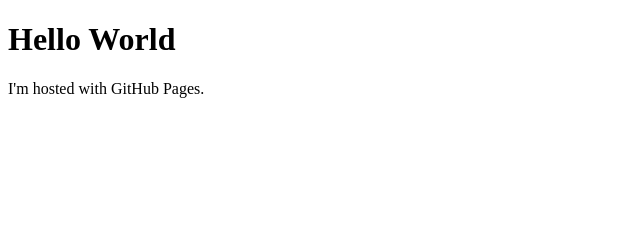
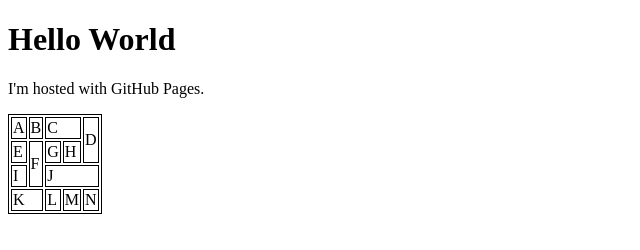
Before and after one commit to Bananacap/bananacap.github.io, a plain HTML site: page index.html in a window 1280 px wide. Shown: the whole page, without its empty margins (0-640 px from the left). Drawn offline with Linux system fonts and the light colour scheme.

Commit message:
Adding a table

```diff
--- a/index.html
+++ b/index.html
@@ -1,7 +1,43 @@
 <!DOCTYPE html>
 <html>
+<style>
+    table,
+    th,
+    td {
+        border: 1px solid black;
+    }
+</style>
+
 <body>
-<h1>Hello World</h1>
-<p>I'm hosted with GitHub Pages.</p>
+    <h1>Hello World</h1>
+    <p>I'm hosted with GitHub Pages.</p>
 </body>
+<table>
+    <tr>
+        <td>A</td>
+        <td>B</td>
+        <td colspan="2">C</td>
+        <td rowspan="2">D</td>
+    </tr>
+    <tr>
+        <td>E</td>
+        <td rowspan="2">F</td>
+        <td>G</td>
+        <td>H</td>
+    </tr>
+    <tr>
+        <td>I</td>
+        <td colspan="3">J</td>
+    </tr>
+    <tr>
+        <td colspan="2">K</td>
+        <td>L</td>
+        <td>M</td>
+        <td>N</td>
+    </tr>
+
+
+
+</table>
+
 </html>
```
